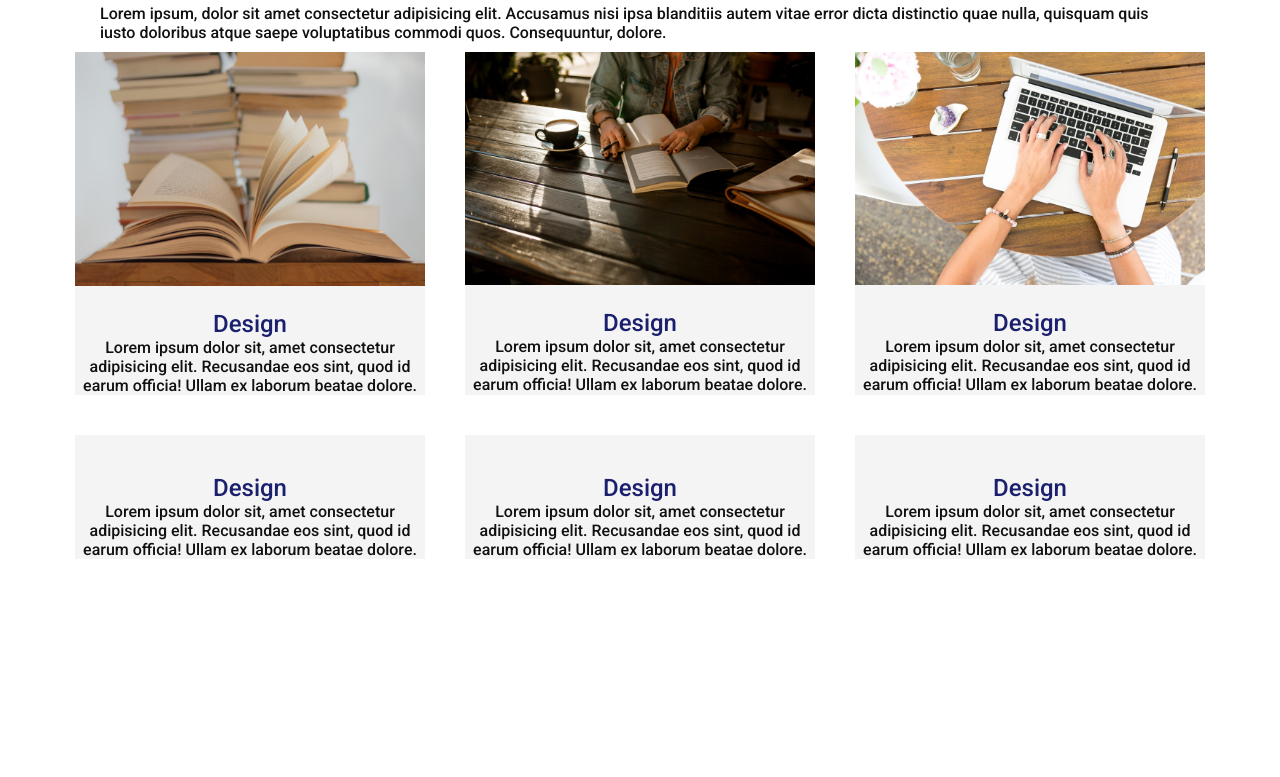
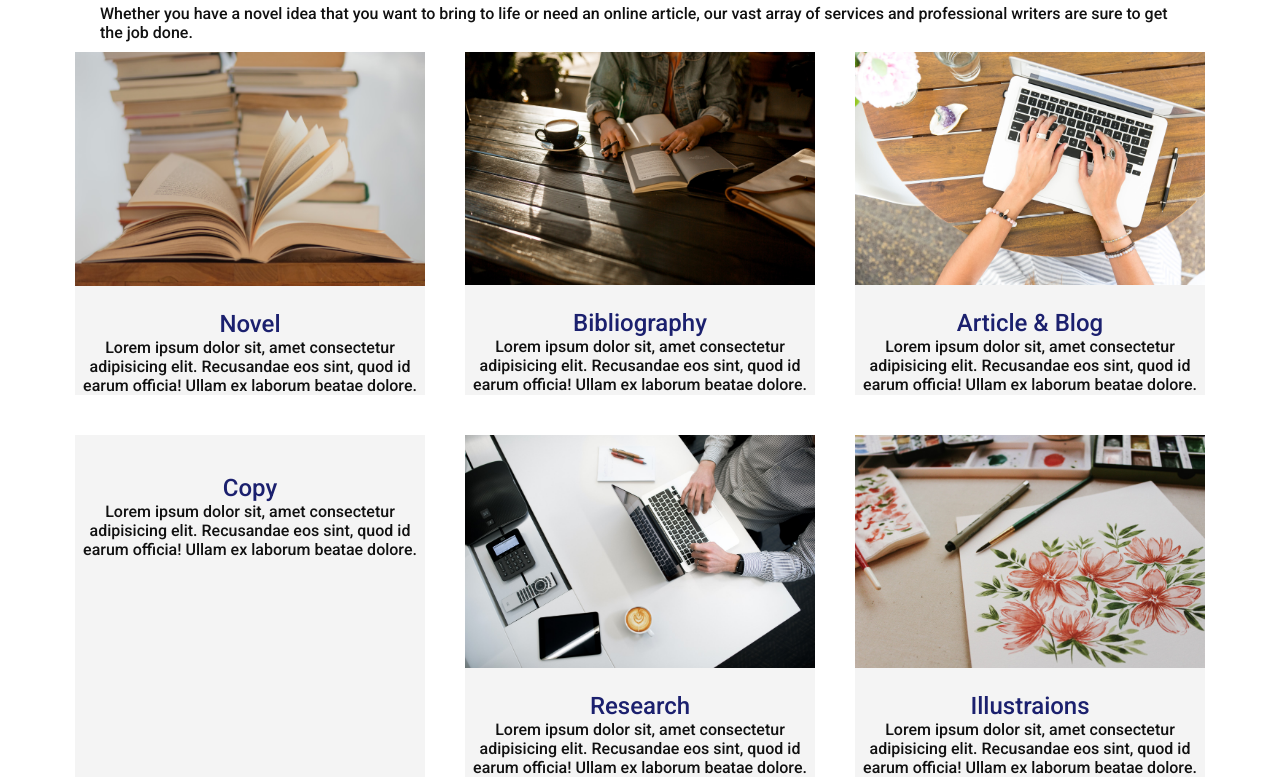
Before and after one commit to JuanMore/Writers-For-Hire, a plain HTML site: page services.html in a window 1280 px wide. Shown: the part 151-928 px from the top of the page. Before the commit the page ends 800 px from the top, so only its background shows below. Drawn offline with Linux system fonts and the light colour scheme.

Commit message:
Update services.html

```diff
--- a/services.html
+++ b/services.html
@@ -32,26 +32,22 @@
                         <img src="images/instagram.png" alt="" target ="_blank"></a>
                     </li>
                 </ul>
-                <a href="mailto:you@email.com">
-                    <img src="images/email.png" class="email-icon" alt="">
-                </a>
             </div>
         </div>
     </header>
     <section>
         <div class="title">
-            <h1>Projects</h1>
-            <p>Lorem ipsum, dolor sit amet consectetur adipisicing elit.
-                Accusamus nisi ipsa blanditiis autem vitae error dicta
-                distinctio quae nulla, quisquam quis iusto doloribus atque
-                saepe voluptatibus commodi quos. Consequuntur, dolore.</p>
+            <h1>What we can do for you</h1>
+            <p>Whether you have a novel idea that you want to bring to life or need an online article, our vast array of services and
+                professional writers are sure to get the job done.
+            </p>
         </div>
         <div class="services">
             <div class="service">
             <div class="icon">
                 <img src="images/001.png" alt="">
             </div>
-            <h2>Design</h2>
+            <h2>Novel</h2>
             Lorem ipsum dolor sit, amet consectetur adipisicing elit.
             Recusandae eos sint, quod id earum officia! Ullam ex laborum beatae dolore.
         </div>
@@ -59,7 +55,7 @@
             <div class="icon">
                 <img src="images/002.png" alt="">
             </div>
-            <h2>Design</h2>
+            <h2>Bibliography</h2>
             Lorem ipsum dolor sit, amet consectetur adipisicing elit.
             Recusandae eos sint, quod id earum officia! Ullam ex laborum beatae dolore.
         </div>
@@ -67,7 +63,7 @@
             <div class="icon">
                 <img src="images/003.png" alt="">
             </div>
-            <h2>Design</h2>
+            <h2>Article & Blog</h2>
             Lorem ipsum dolor sit, amet consectetur adipisicing elit.
             Recusandae eos sint, quod id earum officia! Ullam ex laborum beatae dolore.
         </div>
@@ -75,23 +71,23 @@
             <div class="icon">
                 <img src="images/004.png" alt="">
             </div>
-            <h2>Design</h2>
+            <h2>Copy</h2>
             Lorem ipsum dolor sit, amet consectetur adipisicing elit.
             Recusandae eos sint, quod id earum officia! Ullam ex laborum beatae dolore.
         </div>
         <div class="service">
             <div class="icon">
-                <img src="images/004.png" alt="">
+                <img src="images/005.png" alt="">
             </div>
-            <h2>Design</h2>
+            <h2>Research</h2>
             Lorem ipsum dolor sit, amet consectetur adipisicing elit.
             Recusandae eos sint, quod id earum officia! Ullam ex laborum beatae dolore.
         </div>
         <div class="service">
             <div class="icon">
-                <img src="images/004.png" alt="">
+                <img src="images/006.png" alt="">
             </div>
-            <h2>Design</h2>
+            <h2>Illustraions</h2>
             Lorem ipsum dolor sit, amet consectetur adipisicing elit.
             Recusandae eos sint, quod id earum officia! Ullam ex laborum beatae dolore.
         </div>
```
